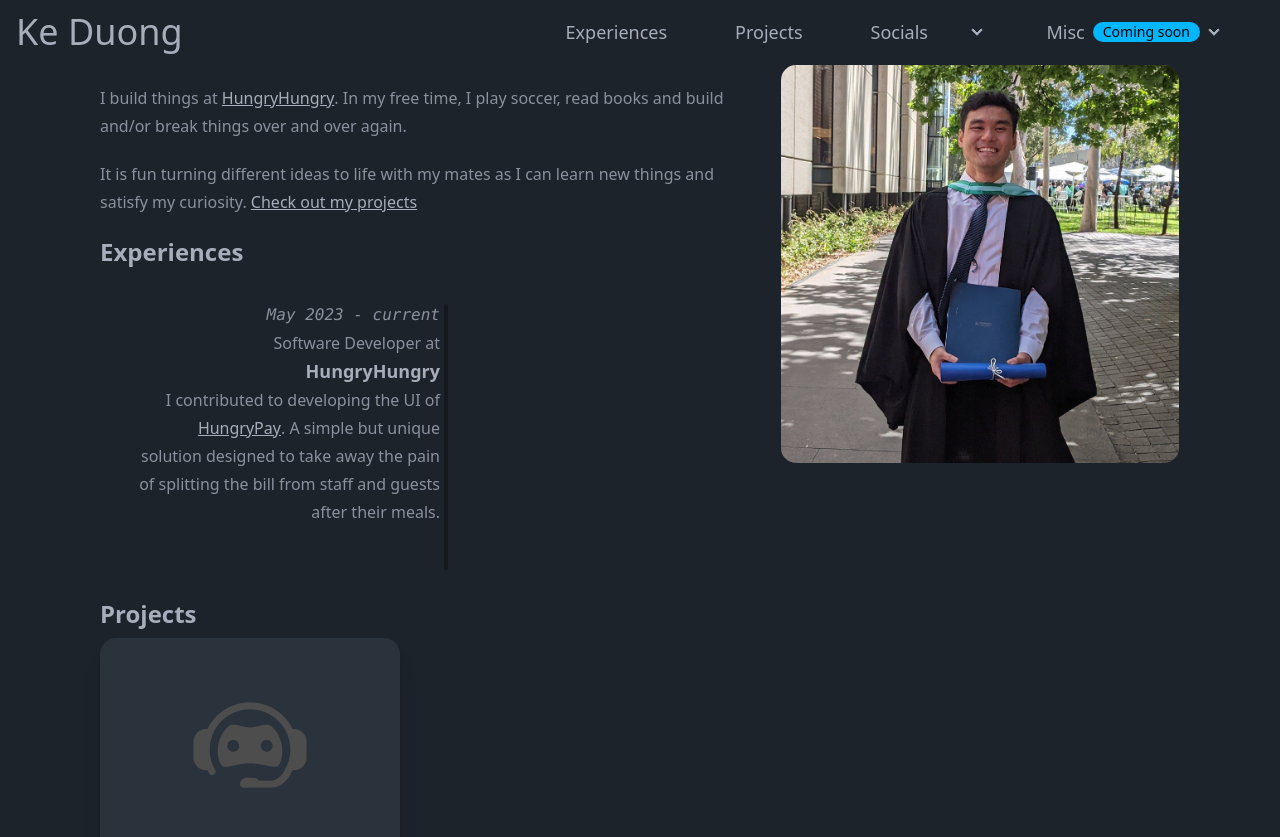
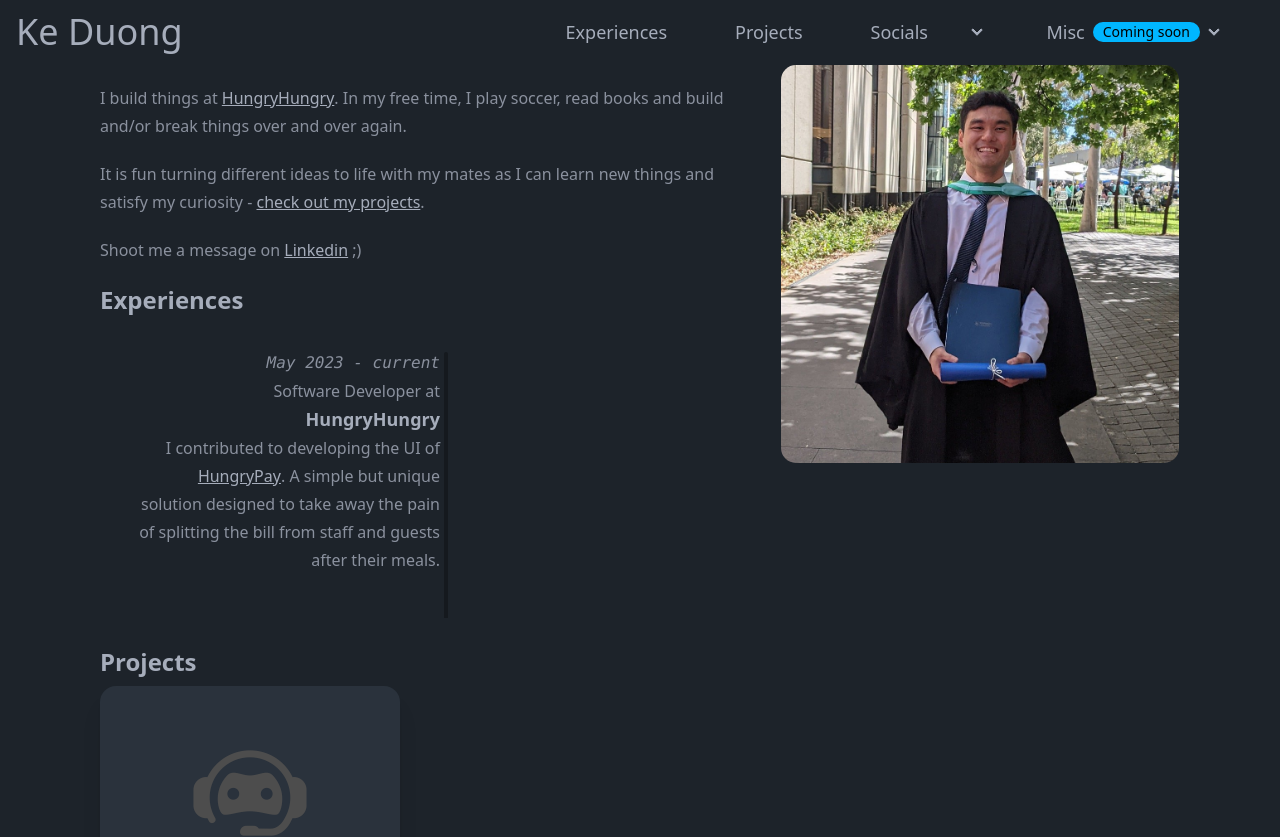
Before and after one commit to keduong33/my-portfolio, a React (Vite) app: page / in a window 1280 px wide. Shown: the top 837 px of the page. Built offline with nearby package versions, Linux system fonts and the light colour scheme.

Commit message:
add contact massage for linkedin

```diff
--- a/src/components/About.tsx
+++ b/src/components/About.tsx
@@ -20,10 +20,22 @@
           </p>
           <p>
             It is fun turning different ideas to life with my mates as I can
-            learn new things and satisfy my curiosity.{" "}
+            learn new things and satisfy my curiosity -{" "}
             <a className="link" href="#projects">
-              Check out my projects
+              check out my projects
             </a>
+            .
+          </p>
+          <p>
+            Shoot me a message on{" "}
+            <a
+              className="link"
+              href="https://www.linkedin.com/in/ke-duong/"
+              target="_blank"
+            >
+              Linkedin
+            </a>{" "}
+            ;)
           </p>
         </div>
         <Experiences />
```
